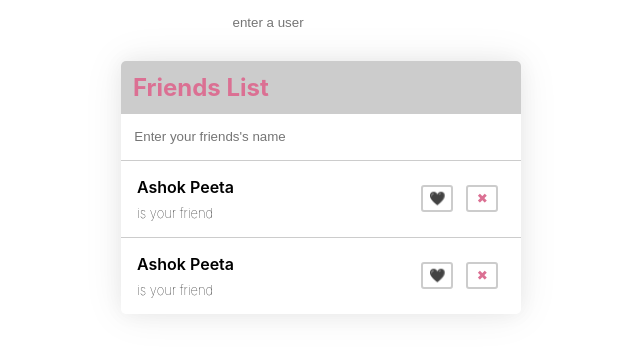
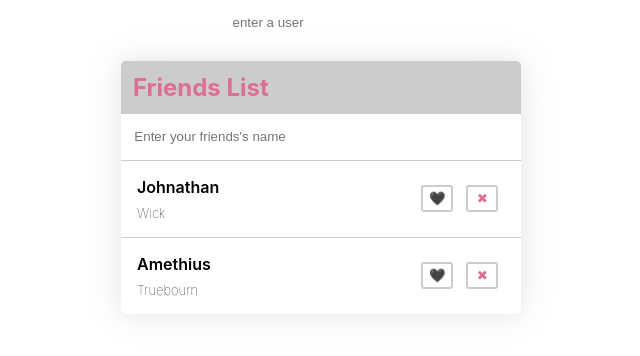
Before and after one commit to ashokpeeta/haptik-fe-assignment, a React (Create React App) app: page / in a window 1280 px wide. Shown: the top 356 px of the page, without its empty margins (319-959 px from the left). Built offline with nearby package versions, Linux system fonts and the light colour scheme.

Commit message:
mockdata changes for users

```diff
--- a/src/components/User/User.js
+++ b/src/components/User/User.js
@@ -1,12 +1,18 @@
 import React from 'react';
 import { IconButton } from '../../base-components';
 
-function User({ id, actions }) {
+function User({
+  id,
+  actions,
+  firstName,
+  lastName,
+  isFriend
+}) {
   return (
     <div className="user" key={id}>
         <div className="details">
-            <div className="name">Ashok Peeta</div>
-            <div className="relation">is your friend</div>
+            <div className="name">{firstName}</div>
+            <div className="relation">{lastName}</div>
         </div>
         <div className="actions">
           {
```
